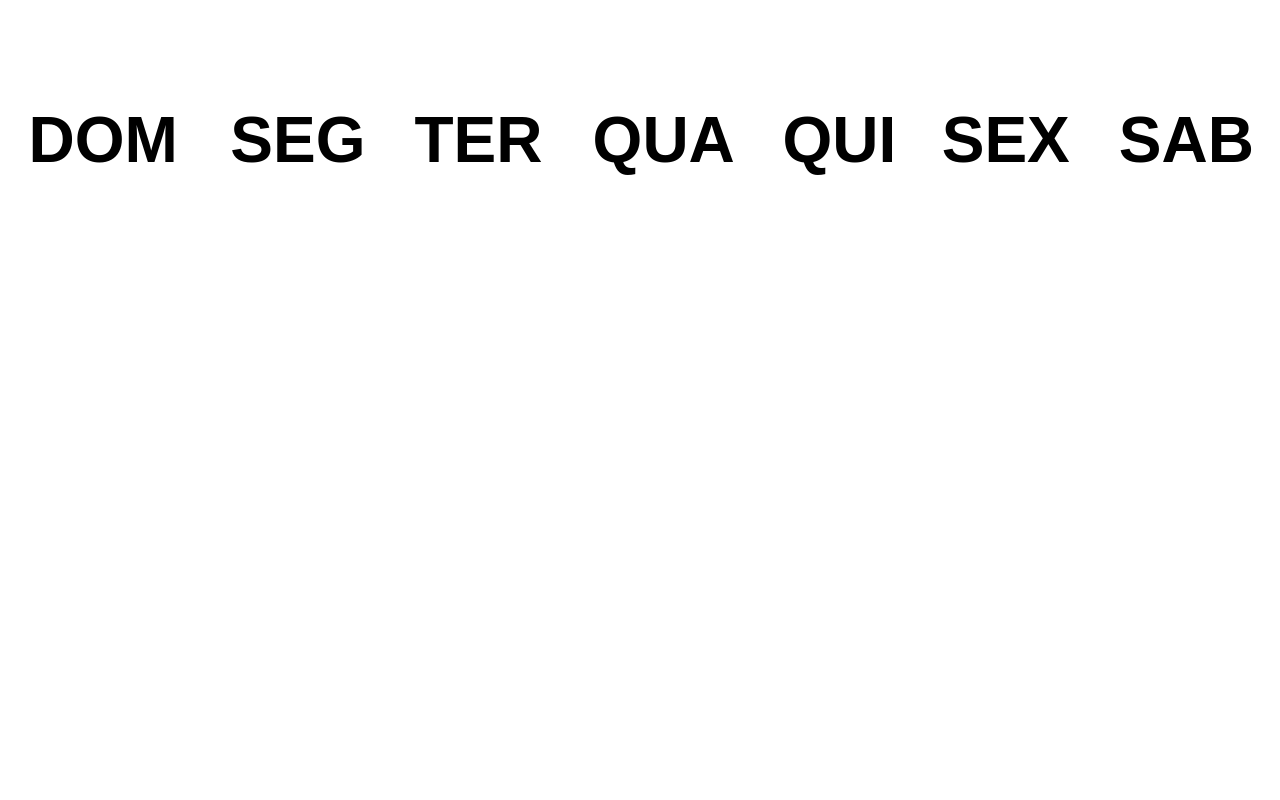
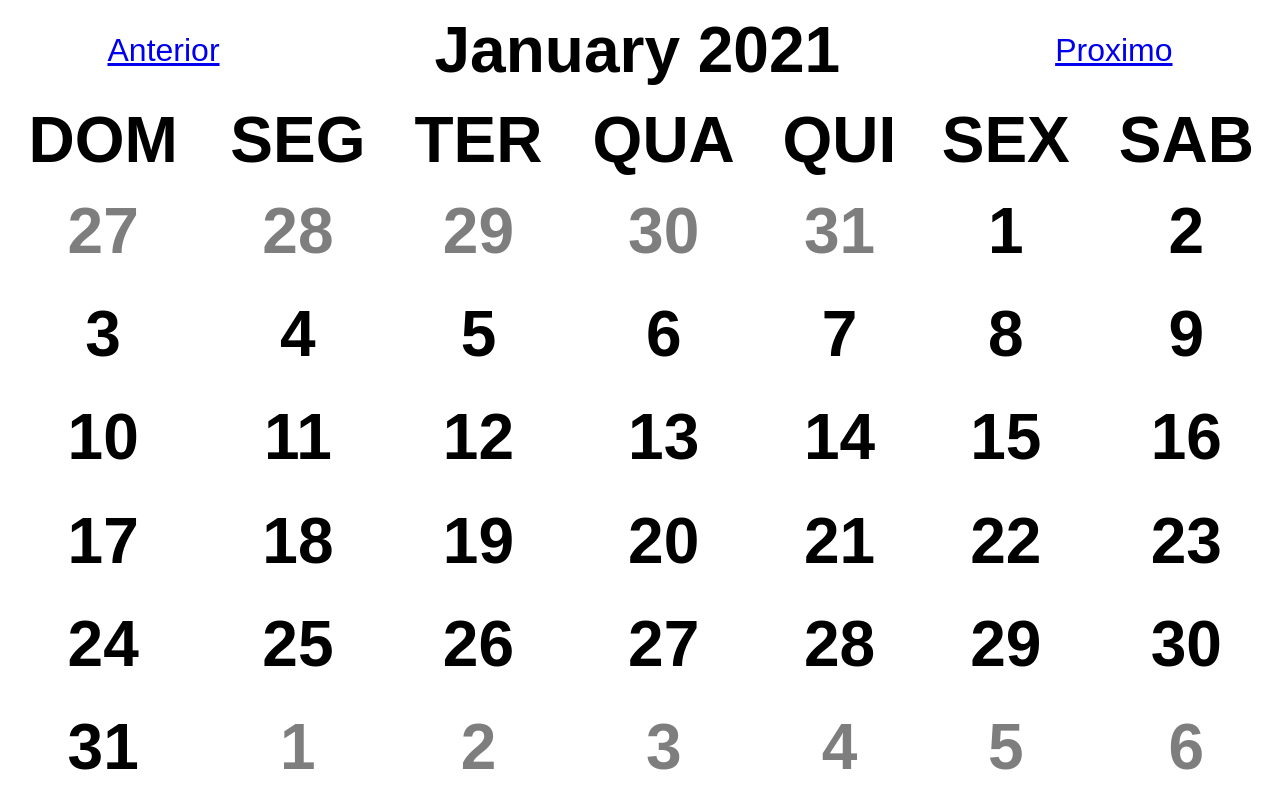
Before and after one commit to Alex-PPP/JavaScript-HTML-CSS, a plain HTML site: page Calendario-JS/index.html in a window 1280 px wide. Drawn offline with Linux system fonts and the light colour scheme.

Commit message:
Atividades

```diff
--- a/Calendario-JS/functions.js
+++ b/Calendario-JS/functions.js
@@ -0,0 +1,102 @@
+export function getCurrrentMonth() {
+
+    const urlParams = new URLSearchParams(window.location.search);
+    const month = urlParams.get("month");
+
+    if (month) {
+
+        return new Date(month);
+
+    } else {
+
+        return new Date();
+
+    }
+
+}
+
+export function getNextMonth(date) {
+
+    const dayOfMonth = date.getDate();
+    const returnDate = new Date(date.getTime());
+
+    returnDate.setMonth(returnDate.getMonth() + 1 + 1, 0);
+
+    if (dayOfMonth >= returnDate.getDate()) {
+
+        return returnDate;
+
+    } else {
+
+        returnDate.setFullYear(returnDate.getFullYear(), returnDate.getMonth(), dayOfMonth);
+
+        return returnDate;
+
+    }
+
+
+}
+
+export function getPrevMonth(date) {
+
+    const dayOfMonth = date.getDate();
+    const returnDate = new Date(date.getTime());
+
+    returnDate.setMonth(returnDate.getMonth() + 1 - 1, 0);
+
+    if (dayOfMonth >= returnDate.getDate()) {
+
+        return returnDate;
+
+    } else {
+
+        returnDate.setFullYear(returnDate.getFullYear(), returnDate.getMonth(), dayOfMonth);
+
+        return returnDate;
+
+    }
+
+
+}
+
+export function startOfMonth(date) {
+
+    const returnDate = new Date(date.getTime());
+
+    returnDate.setDate(1);
+    returnDate.setHours(0, 0, 0, 0);
+
+    return returnDate;
+
+}
+
+export function startOfWeek(date) {
+
+    const returnDate = new Date(date.getTime());
+    const weekStartsOn = 0;
+    const diff = returnDate.getDay() - weekStartsOn;
+
+    returnDate.setDate(returnDate.getDate() - diff);
+    returnDate.setHours(0, 0, 0, 0);
+
+    return returnDate;
+}
+
+
+export function formatDate(date) {
+
+    const returnDate = new Date(date.getTime());
+
+    return `${returnDate.getFullYear()}-${returnDate.getMonth() + 1}-${returnDate.getDate()}`
+
+
+}
+
+export function addDay(date) {
+
+    const returnDate = new Date(date.getTime());
+
+    returnDate.setDate(returnDate.getDate() + 1);
+
+    return returnDate;
+}
--- a/Calendario-JS/index.js
+++ b/Calendario-JS/index.js
@@ -0,0 +1,42 @@
+import { getCurrrentMonth, getNextMonth, formatDate, getPrevMonth, startOfMonth, startOfWeek, addDay } from './functions.js';
+
+const currentMonth = getCurrrentMonth();
+
+const headerElement = document.querySelector("header");
+const tbodyElement = document.querySelector("tbody");
+
+
+headerElement.innerHTML =  `
+    <a href="?month=${formatDate(getPrevMonth(currentMonth))}">Anterior</a>
+    <h1>${currentMonth.toLocaleString('default', {month: 'long'})} ${currentMonth.getFullYear()}</h1>
+    <a href="?month=${formatDate(getNextMonth(currentMonth))}">Proximo</a>
+`;
+
+
+let startDate = startOfWeek(startOfMonth(currentMonth));
+
+for (let row = 0; row < 6; row++) {
+
+    const tr = document.createElement("tr");
+
+    for (let column = 0; column < 7; column++) {
+
+        const td = document.createElement("td");
+
+        if (currentMonth.getFullYear() !== startDate.getFullYear() || currentMonth.getMonth() !== startDate.getMonth()) {
+
+            td.classList.add('other-month');
+
+        }
+
+        td.innerHTML = startDate.getDate();
+
+        tr.append(td);
+
+        startDate = addDay(startDate);
+
+    }
+
+    tbodyElement.append(tr);
+
+}
--- a/Calendario-JS/style.css
+++ b/Calendario-JS/style.css
@@ -34,5 +34,5 @@ header {
 }
 
 header h1 {
-    text-transform: uppercase;
+    text-transform: capitalize;
 }
```
Also changed, not shown: Calendario-JS/index.html (+2 -0 lines), Snake-Trail/index.html (renamed from Cobrinha/index.html, +2 -2 lines), Snake-Trail/index.js (renamed from Cobrinha/index.js, +30 -22 lines), Snake-Trail/style.css (renamed from Cobrinha/style.css).
